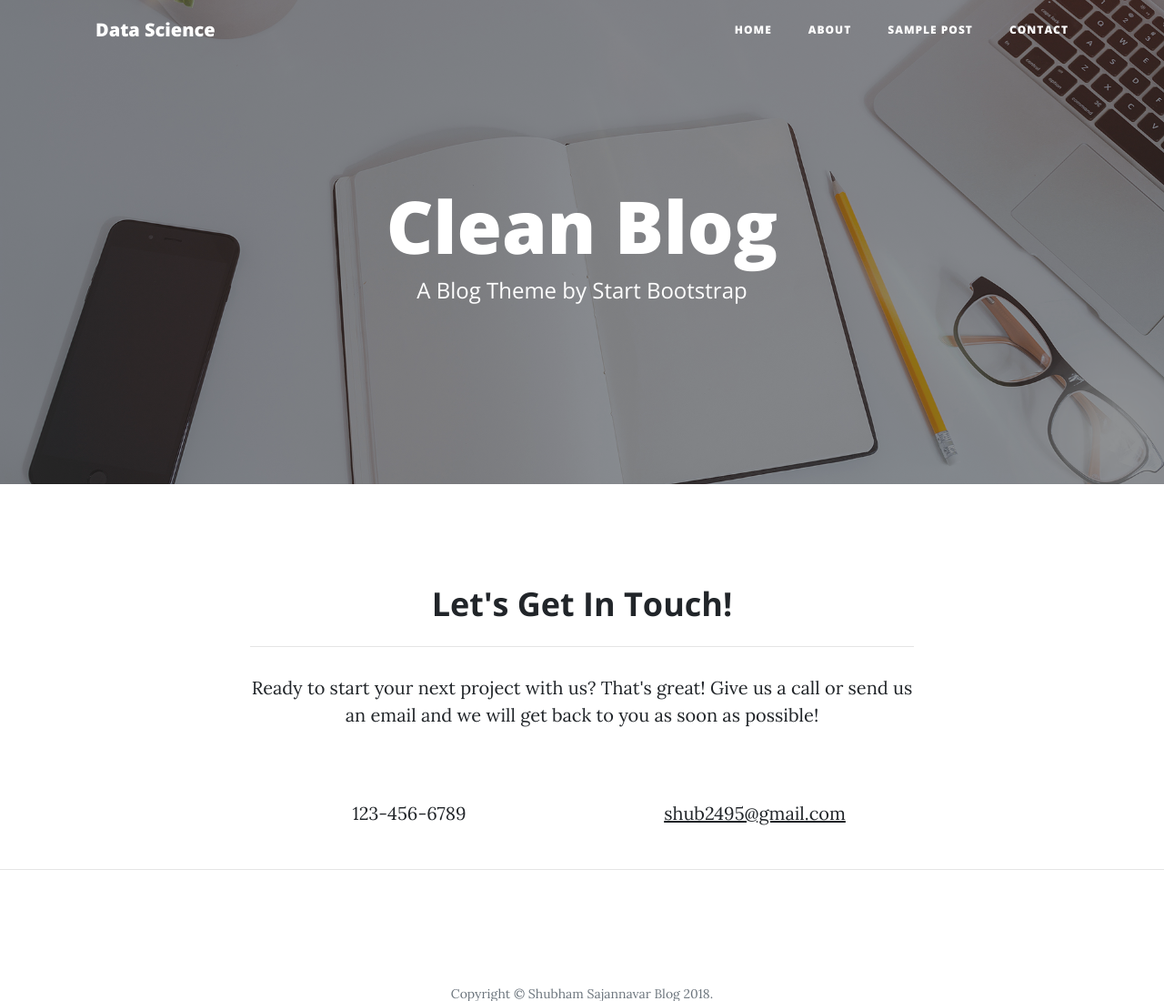
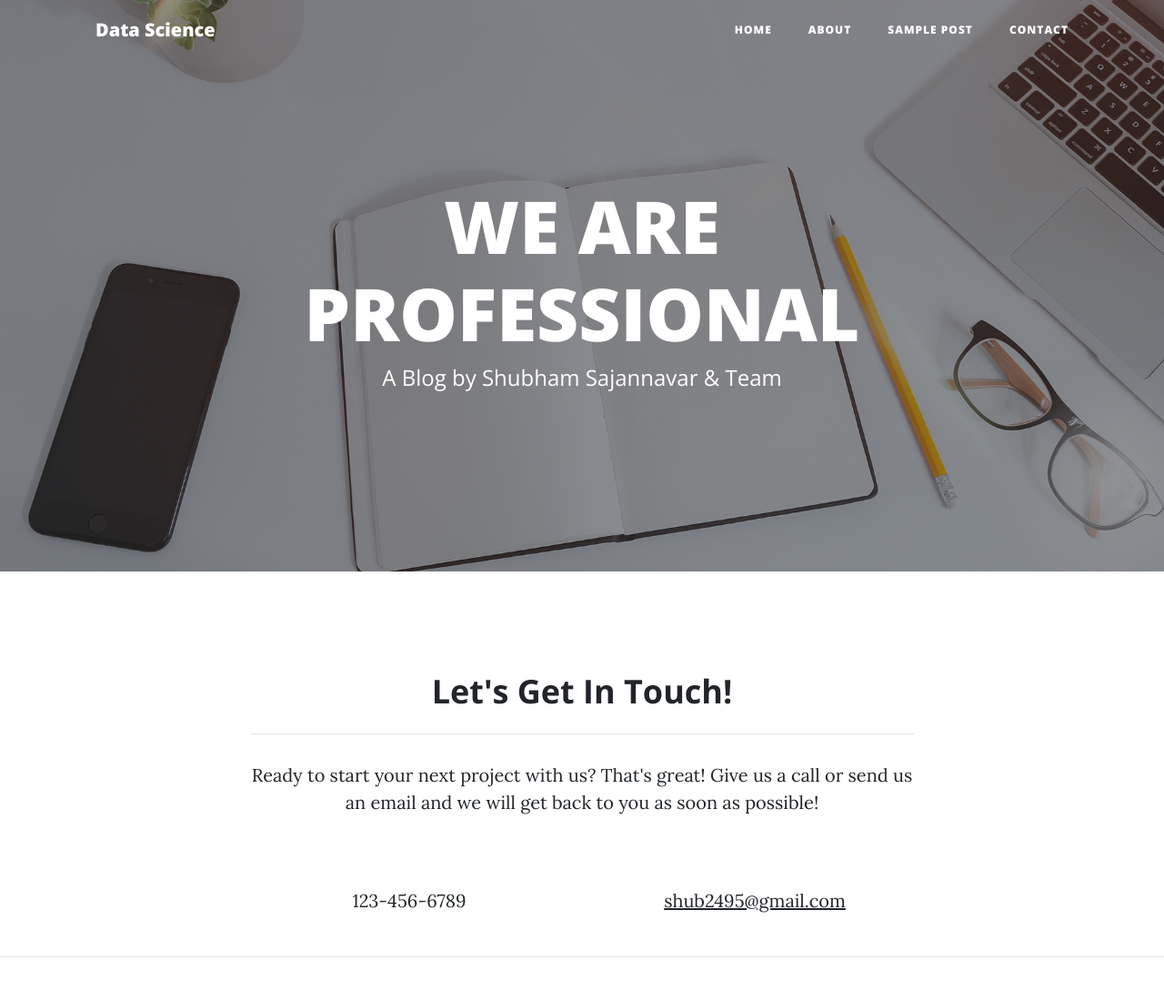
Before and after one commit to vinayakz/shub2495.github.io, a website: page index.html in a window 1280 px wide. Shown: the top 1100 px of the page at 91% size. Drawn offline with nearby package versions, Linux system fonts and the light colour scheme; files that its build step writes are made by us from their sources.

Commit message:
Update index.html

```diff
--- a/index.html
+++ b/index.html
@@ -71,8 +71,8 @@
         <div class="row">
           <div class="col-lg-8 col-md-10 mx-auto">
             <div class="site-heading">
-              <h1>Clean Blog</h1>
-              <span class="subheading">A Blog Theme by Start Bootstrap</span>
+              <h1>WE ARE PROFESSIONAL</h1>
+              <span class="subheading">A Blog by Shubham Sajannavar & Team</span>
             </div>
           </div>
         </div>
```
